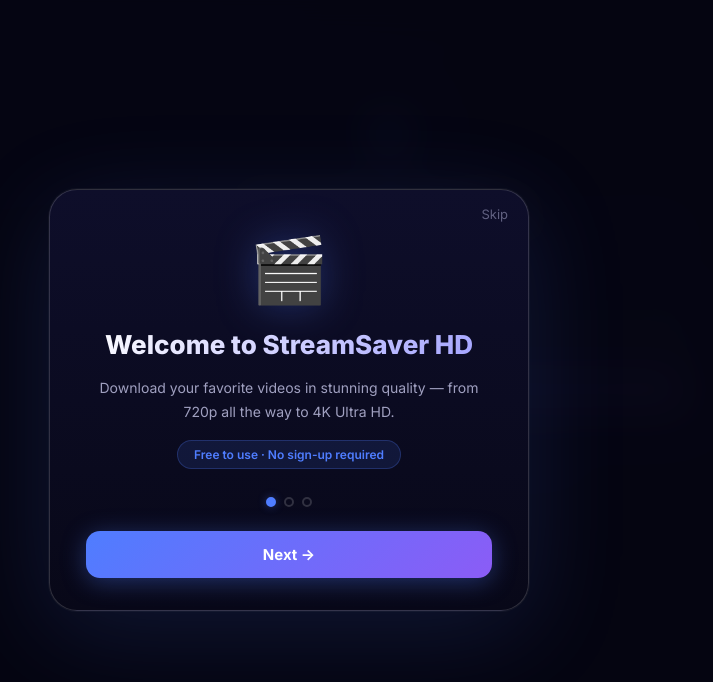
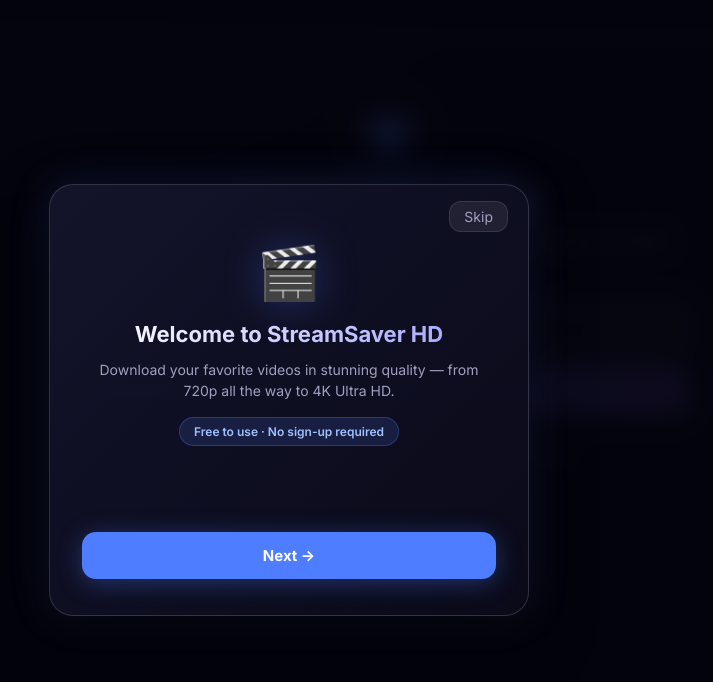
Before and after one commit to Vrund-11/streamsaver, a React (Vite) app: page / in a window 1280 px wide. Shown: the top 682 px of the page, without its empty margins (351-1064 px from the left). Built offline with nearby package versions, Linux system fonts and the light colour scheme.

Commit message:
feat: Add modal overlay CSS, update dev license flow, and clean up sidebar nav

```diff
--- a/src/main/store-license.js
+++ b/src/main/store-license.js
@@ -9,9 +9,9 @@
  */
 
 export async function checkLicense() {
-  // Development mode — return PRO tier for testing
+  // Development mode — return Free tier for testing
   if (!process.windowsStore) {
-    return { isPro: true, plan: 'monthly', source: 'dev' }
+    return { isPro: false, plan: null, source: 'dev' }
   }
 
   try {
--- a/src/renderer/App.jsx
+++ b/src/renderer/App.jsx
@@ -52,13 +52,11 @@
   // Sequence state: true if we are running the onboarding -> paywall -> rating sequence on first launch
   const [isInitialSequence, setIsInitialSequence] = useState(false)
 
-  // Check if onboarding needed on mount
+  // Check if onboarding needed on mount (force trigger for testing)
   useEffect(() => {
-    const done = localStorage.getItem('ss_onboarding_done')
-    if (!done) {
-      setShowOnboarding(true)
-      setIsInitialSequence(true)
-    }
+    localStorage.removeItem('ss_onboarding_done')
+    setShowOnboarding(true)
+    setIsInitialSequence(true)
   }, [])
 
   async function handleChangeFolder() {
@@ -294,15 +292,6 @@
             <button className="nav-btn nav-btn-small" onClick={() => setShowRating(true)}>
               <span className="nav-icon">⭐</span> Rate Us
             </button>
-            <button className="nav-btn nav-btn-small" onClick={() => {
-              if (window.electronAPI?.openExternal) {
-                window.electronAPI.openExternal('https://www.microsoft.com/store/')
-              } else {
-                alert('StreamSaver HD v1.0.0\n\nMade with ❤️')
-              }
-            }}>
-              <span className="nav-icon">ℹ️</span> About
-            </button>
           </nav>
 
           <div className="sidebar-footer">
@@ -396,12 +385,7 @@
           }}
           onPurchase={() => {
             setShowGate(false)
-            if (window.electronAPI) {
-              window.electronAPI.checkLicense().then(setLicense)
-            } else {
-              // Mock: simulate pro purchase in browser
-              setLicense({ isPro: true, plan: 'monthly', source: 'browser-mock' })
-            }
+            setLicense({ isPro: true, plan: 'monthly', source: 'dev-purchase' })
             if (isInitialSequence) {
               setIsInitialSequence(false)
               setShowRating(true) // Trigger Rate popup directly after Paywall is purchased
--- a/src/renderer/styles/app.css
+++ b/src/renderer/styles/app.css
@@ -1391,3 +1391,381 @@
   font-size: 18px;
   animation: spin 3s linear infinite;
 }
+
+/* ════════════ MODALS & OVERLAYS ════════════ */
+
+/* Generic overlay backdrop */
+.onboarding-overlay,
+.gate-overlay,
+.rating-overlay {
+  position: fixed;
+  top: 0;
+  left: 0;
+  right: 0;
+  bottom: 0;
+  width: 100vw;
+  height: 100vh;
+  background: rgba(4, 4, 12, 0.85);
+  backdrop-filter: blur(12px);
+  -webkit-backdrop-filter: blur(12px);
+  display: flex;
+  align-items: center;
+  justify-content: center;
+  z-index: 99999;
+  animation: fadeInModal 0.25s ease-out;
+}
+
+@keyframes fadeInModal {
+  from { opacity: 0; transform: scale(0.96); }
+  to { opacity: 1; transform: scale(1); }
+}
+
+/* Modal containers */
+.onboarding-modal,
+.gate-modal,
+.rating-modal {
+  position: relative;
+  width: 90%;
+  max-width: 480px;
+  background: linear-gradient(135deg, rgba(20, 20, 45, 0.95) 0%, rgba(10, 10, 25, 0.98) 100%);
+  border: 1px solid rgba(255, 255, 255, 0.15);
+  border-radius: 24px;
+  padding: 36px 32px;
+  box-shadow: 0 20px 60px rgba(0, 0, 0, 0.8), 0 0 40px rgba(79, 125, 255, 0.2);
+  display: flex;
+  flex-direction: column;
+  align-items: center;
+  text-align: center;
+  z-index: 100000;
+}
+
+/* Close buttons */
+.gate-close,
+.onboarding-skip {
+  position: absolute;
+  top: 16px;
+  right: 20px;
+  background: rgba(255, 255, 255, 0.08);
+  border: 1px solid rgba(255, 255, 255, 0.1);
+  color: var(--text-2);
+  font-size: 14px;
+  padding: 6px 14px;
+  border-radius: 12px;
+  cursor: pointer;
+  transition: all 0.2s ease;
+}
+
+.gate-close:hover,
+.onboarding-skip:hover {
+  background: rgba(255, 255, 255, 0.16);
+  color: #fff;
+}
+
+/* Paywall / Subscription Gate Styles */
+.gate-header {
+  margin-bottom: 20px;
+}
+
+.gate-crown {
+  font-size: 44px;
+  margin-bottom: 12px;
+  display: inline-block;
+  animation: pulseIcon 2s infinite alternate;
+}
+
+.gate-title {
+  font-size: 22px;
+  font-weight: 700;
+  color: var(--text-1);
+  margin-bottom: 6px;
+}
+
+.gate-sub {
+  font-size: 13px;
+  color: var(--text-2);
+}
+
+.gate-features {
+  list-style: none;
+  width: 100%;
+  margin-bottom: 24px;
+  text-align: left;
+  display: flex;
+  flex-direction: column;
+  gap: 10px;
+  background: rgba(255, 255, 255, 0.03);
+  padding: 16px 20px;
+  border-radius: 16px;
+  border: 1px solid rgba(255, 255, 255, 0.06);
+}
+
+.gate-features li {
+  font-size: 13px;
+  color: var(--text-1);
+  display: flex;
+  align-items: center;
+  gap: 10px;
+}
+
+.gate-features .check {
+  color: var(--green);
+  font-weight: bold;
+}
+
+.gate-pricing {
+  display: flex;
+  gap: 12px;
+  width: 100%;
+  margin-bottom: 24px;
+}
+
+.price-card {
+  flex: 1;
+  position: relative;
+  background: rgba(255, 255, 255, 0.04);
+  border: 1px solid rgba(255, 255, 255, 0.1);
+  border-radius: 16px;
+  padding: 16px 12px;
+  display: flex;
+  flex-direction: column;
+  align-items: center;
+  cursor: pointer;
+  transition: all 0.2s ease;
+}
+
+.price-card.highlighted {
+  border-color: var(--accent);
+  background: rgba(79, 125, 255, 0.12);
+  box-shadow: 0 0 20px rgba(79, 125, 255, 0.2);
+}
+
+.price-badge {
+  position: absolute;
+  top: -10px;
+  background: var(--accent);
+  color: #fff;
+  font-size: 10px;
+  font-weight: 700;
+  padding: 2px 8px;
+  border-radius: 10px;
+  text-transform: uppercase;
+}
+
+.price-plan {
+  font-size: 13px;
+  color: var(--text-2);
+  margin-bottom: 4px;
+}
+
+.price-amount {
+  font-size: 20px;
+  font-weight: 800;
+  color: #fff;
+}
+
+.price-amount span {
+  font-size: 12px;
+  color: var(--text-2);
+  font-weight: normal;
+}
+
+.price-save {
+  font-size: 10px;
+  color: var(--green);
+  font-weight: 600;
+  margin-top: 4px;
+}
+
+.btn-subscribe {
+  width: 100%;
+  padding: 14px;
+  background: linear-gradient(135deg, var(--accent) 0%, var(--accent-2) 100%);
+  border: none;
+  border-radius: 14px;
+  color: #fff;
+  font-size: 15px;
+  font-weight: 700;
+  cursor: pointer;
+  box-shadow: 0 8px 24px rgba(79, 125, 255, 0.4);
+  transition: all 0.2s ease;
+}
+
+.btn-subscribe:hover {
+  transform: translateY(-2px);
+  box-shadow: 0 12px 30px rgba(79, 125, 255, 0.6);
+}
+
+.gate-note {
+  font-size: 11px;
+  color: var(--text-3);
+  margin-top: 12px;
+}
+
+/* Onboarding Modal Styles */
+.onboarding-slide {
+  margin: 20px 0 24px;
+}
+
+.onboarding-icon {
+  font-size: 52px;
+  margin-bottom: 16px;
+}
+
+.onboarding-title {
+  font-size: 22px;
+  font-weight: 700;
+  color: #fff;
+  margin-bottom: 10px;
+}
+
+.onboarding-desc {
+  font-size: 14px;
+  color: var(--text-2);
+  line-height: 1.5;
+  margin-bottom: 16px;
+}
+
+.onboarding-highlight {
+  display: inline-block;
+  background: rgba(79, 125, 255, 0.15);
+  border: 1px solid rgba(79, 125, 255, 0.3);
+  color: #a0c0ff;
+  font-size: 12px;
+  font-weight: 600;
+  padding: 6px 14px;
+  border-radius: 20px;
+}
+
+.onboarding-dots {
+  display: flex;
+  gap: 8px;
+  margin-bottom: 24px;
+}
+
+.onboarding-dot {
+  width: 100%;
+  max-width: 10px;
+  height: 10px;
+  border-radius: 50%;
+  background: rgba(255, 255, 255, 0.2);
+  border: none;
+  cursor: pointer;
+  transition: all 0.2s ease;
+}
+
+.onboarding-dot.active {
+  background: var(--accent);
+  max-width: 24px;
+  border-radius: 5px;
+}
+
+.onboarding-next {
+  width: 100%;
+  padding: 14px;
+  background: var(--accent);
+  border: none;
+  border-radius: 14px;
+  color: #fff;
+  font-size: 15px;
+  font-weight: 700;
+  cursor: pointer;
+  transition: all 0.2s ease;
+}
+
+.onboarding-next:hover {
+  background: #3b68f0;
+  transform: translateY(-1px);
+}
+
+/* Rating Popup Styles */
+.rating-header {
+  margin-bottom: 20px;
+}
+
+.rating-emoji {
+  font-size: 48px;
+  margin-bottom: 12px;
+}
+
+.rating-title {
+  font-size: 20px;
+  font-weight: 700;
+  color: #fff;
+  margin-bottom: 6px;
+}
+
+.rating-sub {
+  font-size: 13px;
+  color: var(--text-2);
+}
+
+.rating-stars {
+  display: flex;
+  gap: 10px;
+  margin-bottom: 28px;
+}
+
+.rating-star {
+  background: transparent;
+  border: none;
+  font-size: 36px;
+  color: rgba(255, 255, 255, 0.2);
+  cursor: pointer;
+  transition: transform 0.15s ease, color 0.15s ease;
+}
+
+.rating-star.filled {
+  color: #f59e0b;
+  transform: scale(1.15);
+}
+
+.rating-star:hover {
+  transform: scale(1.25);
+}
+
+.rating-actions {
+  display: flex;
+  flex-direction: column;
+  gap: 10px;
+  width: 100%;
+}
+
+.btn-rate-submit {
+  width: 100%;
+  padding: 12px;
+  background: var(--yellow);
+  border: none;
+  border-radius: 12px;
+  color: #000;
+  font-size: 14px;
+  font-weight: 700;
+  cursor: pointer;
+  transition: all 0.2s ease;
+}
+
+.btn-rate-submit:disabled {
+  opacity: 0.4;
+  cursor: not-allowed;
+}
+
+.btn-rate-later {
+  background: transparent;
+  border: none;
+  color: var(--text-3);
+  font-size: 13px;
+  cursor: pointer;
+  padding: 6px;
+}
+
+.btn-rate-later:hover {
+  color: var(--text-2);
+}
+
+.rating-thanks {
+  padding: 20px 0;
+}
+
+.rating-thanks-icon {
+  font-size: 52px;
+  margin-bottom: 12px;
+}
```
